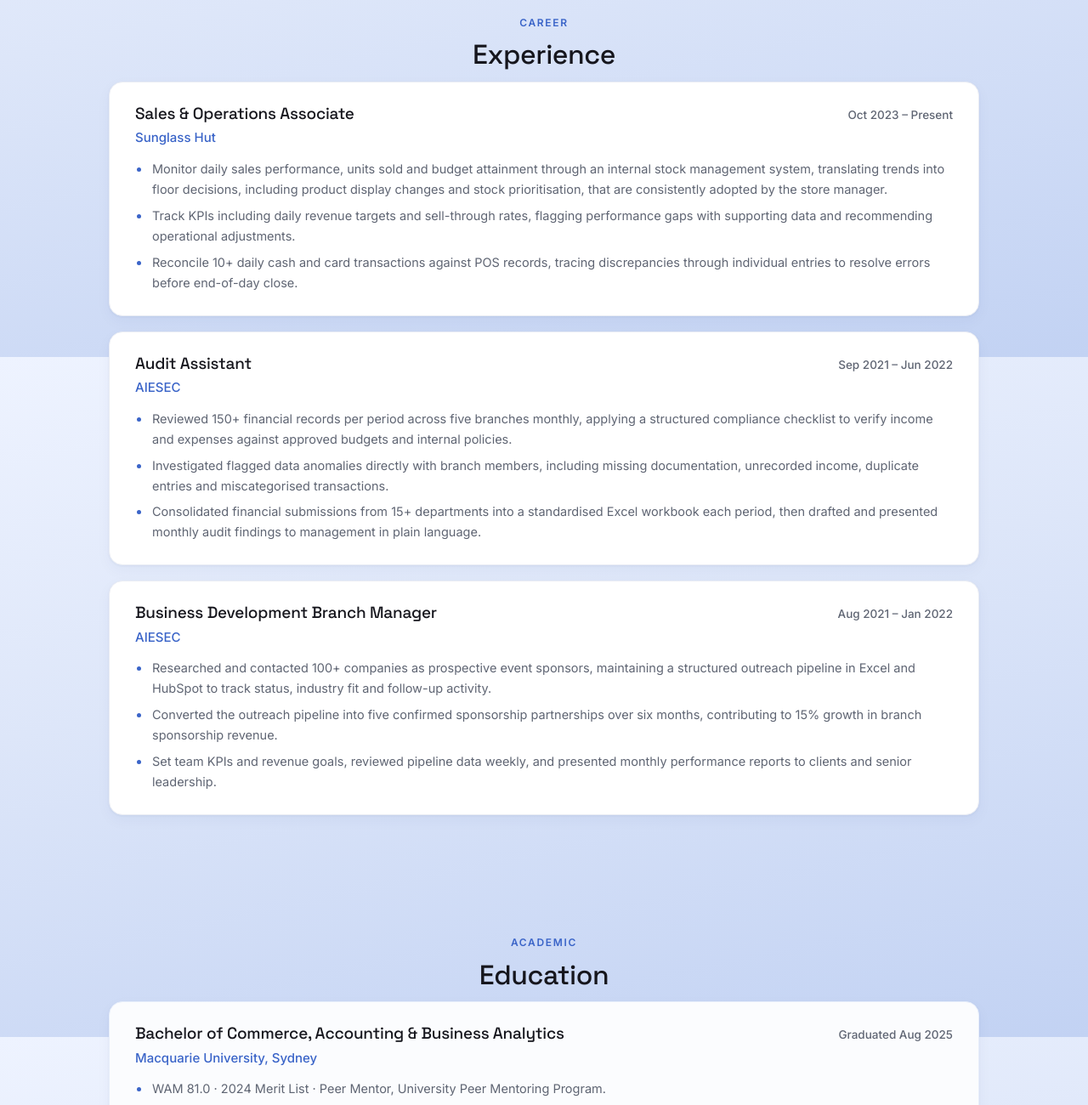
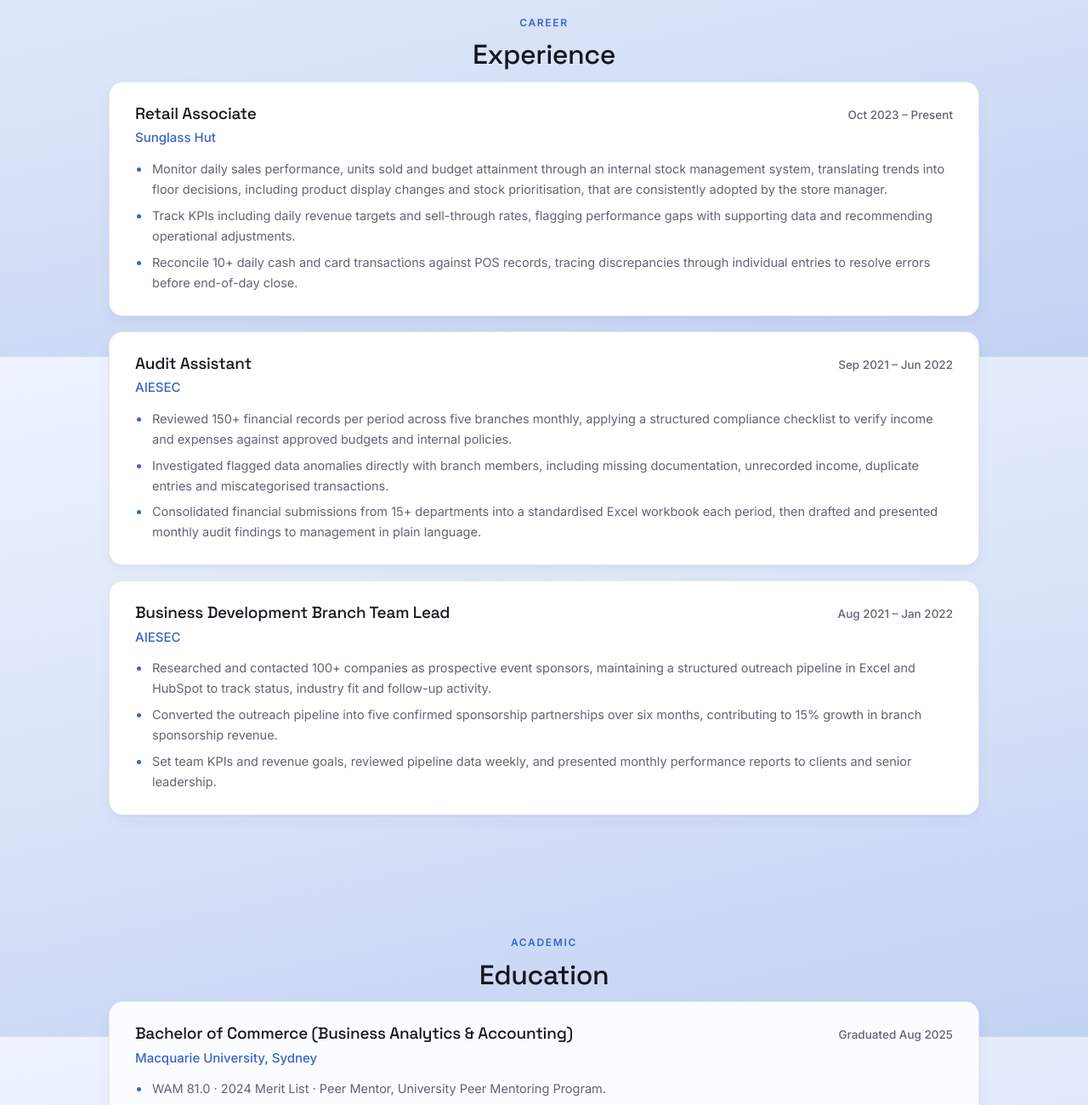
Before and after one commit to ZinZinAyeChan/zinzinayechan-portfolio-website, a plain HTML site: page index.html in a window 1280 px wide. Shown: the part 4380-5680 px from the top of the page at 85% size. Drawn offline with Linux system fonts and the light colour scheme.

Commit message:
Update index.html

```diff
--- a/index.html
+++ b/index.html
@@ -366,7 +366,7 @@
   <!-- ===================== SKILLS ===================== -->
   <section class="section" id="skills">
     <div class="container">
-      <p class="section-eyebrow">Toolkit</p>
+      <p class="section-eyebrow">Tech Stack</p>
       <h2 class="section-title">Skills &amp; tools</h2>
       <div class="skills-grid">
 
@@ -413,7 +413,7 @@
 
         <article class="card exp-card">
           <div class="exp-head">
-            <h3>Sales &amp; Operations Associate</h3>
+            <h3>Retail Associate</h3>
             <span class="exp-date">Oct 2023 &ndash; Present</span>
           </div>
           <p class="exp-company">Sunglass Hut</p>
@@ -439,7 +439,7 @@
 
         <article class="card exp-card">
           <div class="exp-head">
-            <h3>Business Development Branch Manager</h3>
+            <h3>Business Development Branch Team Lead</h3>
             <span class="exp-date">Aug 2021 &ndash; Jan 2022</span>
           </div>
           <p class="exp-company">AIESEC</p>
@@ -464,7 +464,7 @@
 
         <article class="card exp-card edu-card">
           <div class="exp-head">
-            <h3>Bachelor of Commerce, Accounting &amp; Business Analytics</h3>
+            <h3>Bachelor of Commerce (Business Analytics &amp; Accounting)</h3>
             <span class="exp-date">Graduated Aug 2025</span>
           </div>
           <p class="exp-company">Macquarie University, Sydney</p>
```
